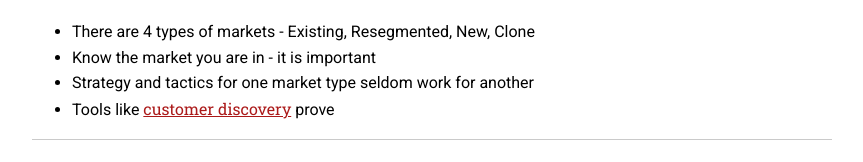
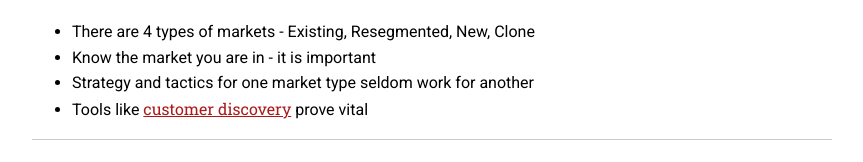
Before and after one commit to sautee/sautee.github.io, a Jekyll site: the page built from pages/fieldnotes.md, in a window 1280 px wide. Shown: the part 890-1052 px from the top of the page, without its empty margins (208-1071 px from the left). Built offline with Jekyll 4.4.1, drawn with Linux system fonts in a browser that asks for light colours.

Commit message:
Update fieldnotes.md

```diff
--- a/pages/fieldnotes.md
+++ b/pages/fieldnotes.md
@@ -35,4 +35,4 @@
 - There are 4 types of markets - Existing, Resegmented, New, Clone
 - Know the market you are in - it is important
 - Strategy and tactics for one market type seldom work for another
-- Tools like [customer discovery](https://steveblank.com/2020/04/07/customer-discovery-in-the-time-of-the-covid-19-virus/) prove
+- Tools like [customer discovery](https://steveblank.com/2020/04/07/customer-discovery-in-the-time-of-the-covid-19-virus/) prove vital
```
